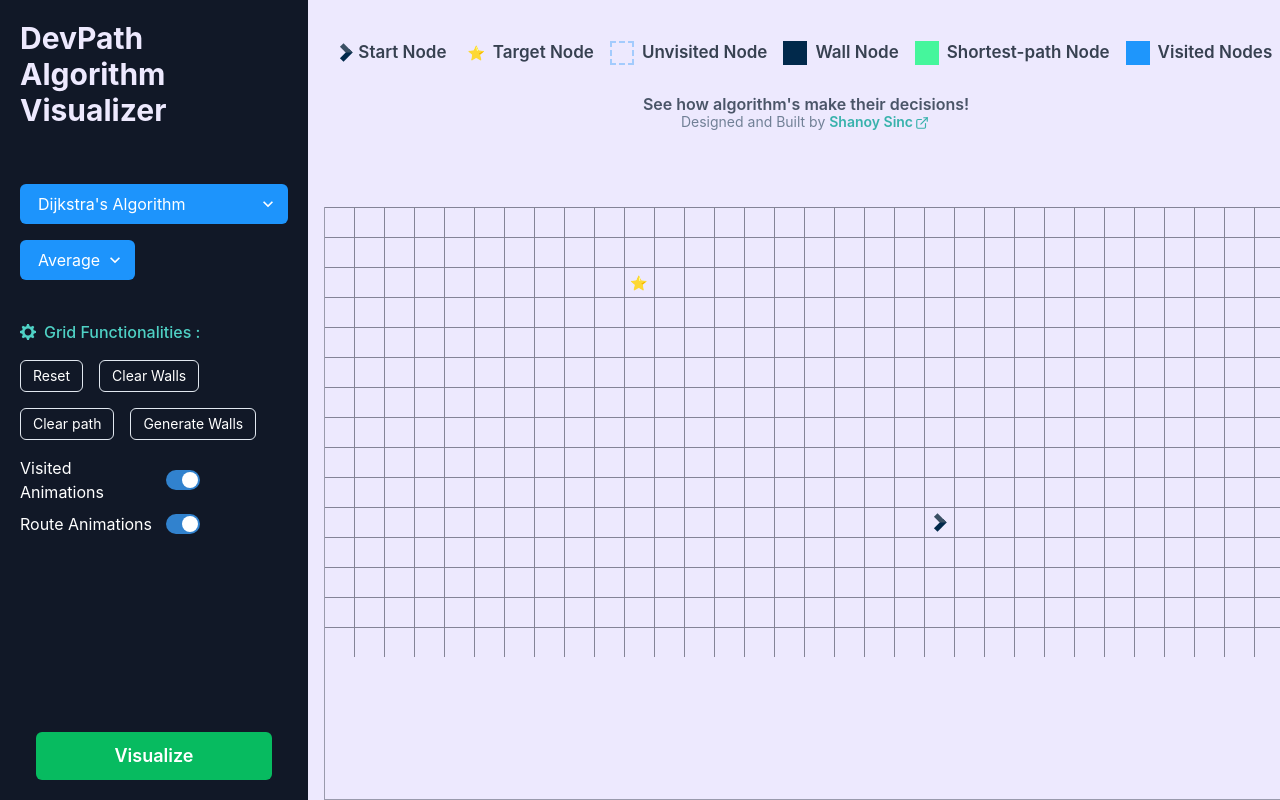
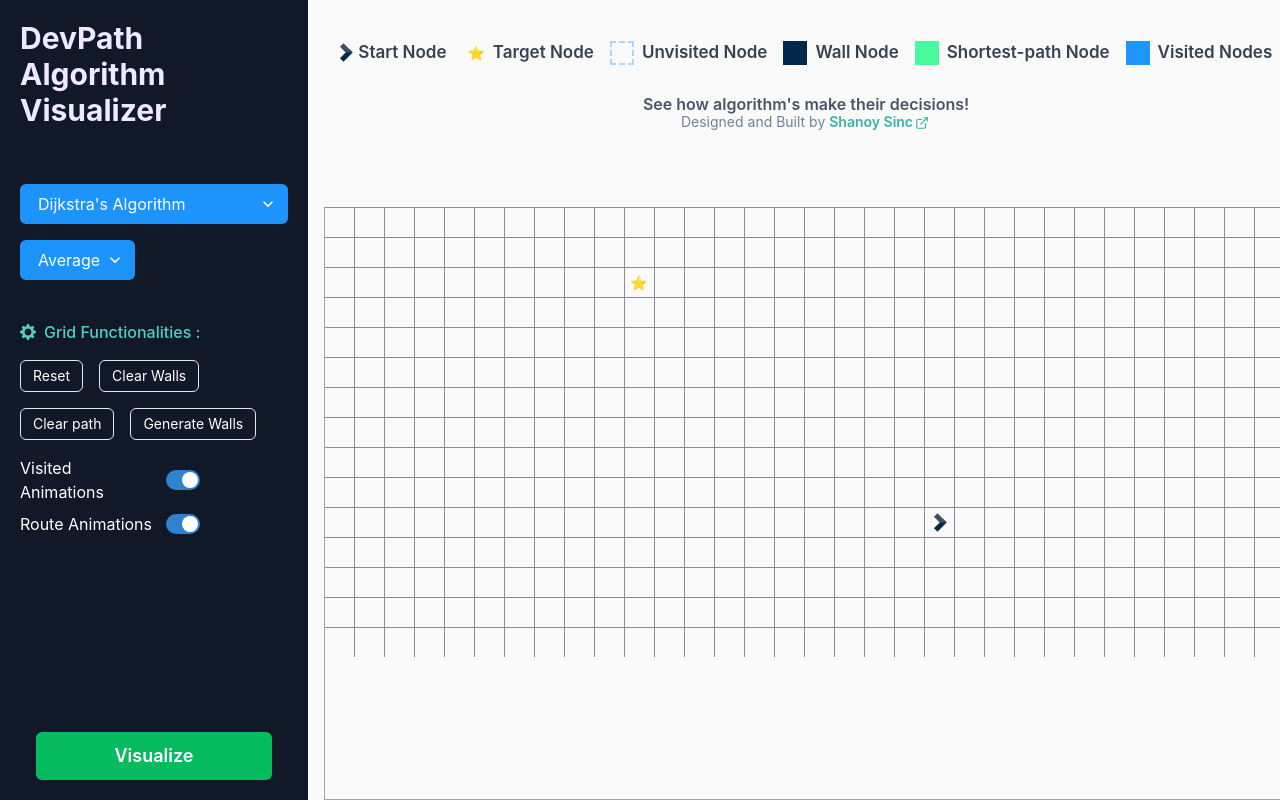
Before and after one commit to shanoysinc/Path-Visualizer, a React (Vite) app: page / in a window 1280 px wide. Shown: the top 800 px of the page. Built offline with nearby package versions, Linux system fonts and the light colour scheme.

Commit message:
change bg color

```diff
--- a/src/App.css
+++ b/src/App.css
@@ -1,5 +1,6 @@
 .App {
-  background-color: #ede9fe;
+  background-color: hsl(0, 0%, 98%);
+  /* background-color: #ede9fe; */
 }
 
 .algo-logo {
@@ -31,7 +32,7 @@
 }
 
 .wall {
-  background-color: hsl(208, 97%, 10%);
+  background-color: hsl(208, 96%, 10%);
   border: 1px dotted hsl(208, 97%, 10%);
   animation: moveInSpring 300ms linear;
   /* will-change: transform; */
```
